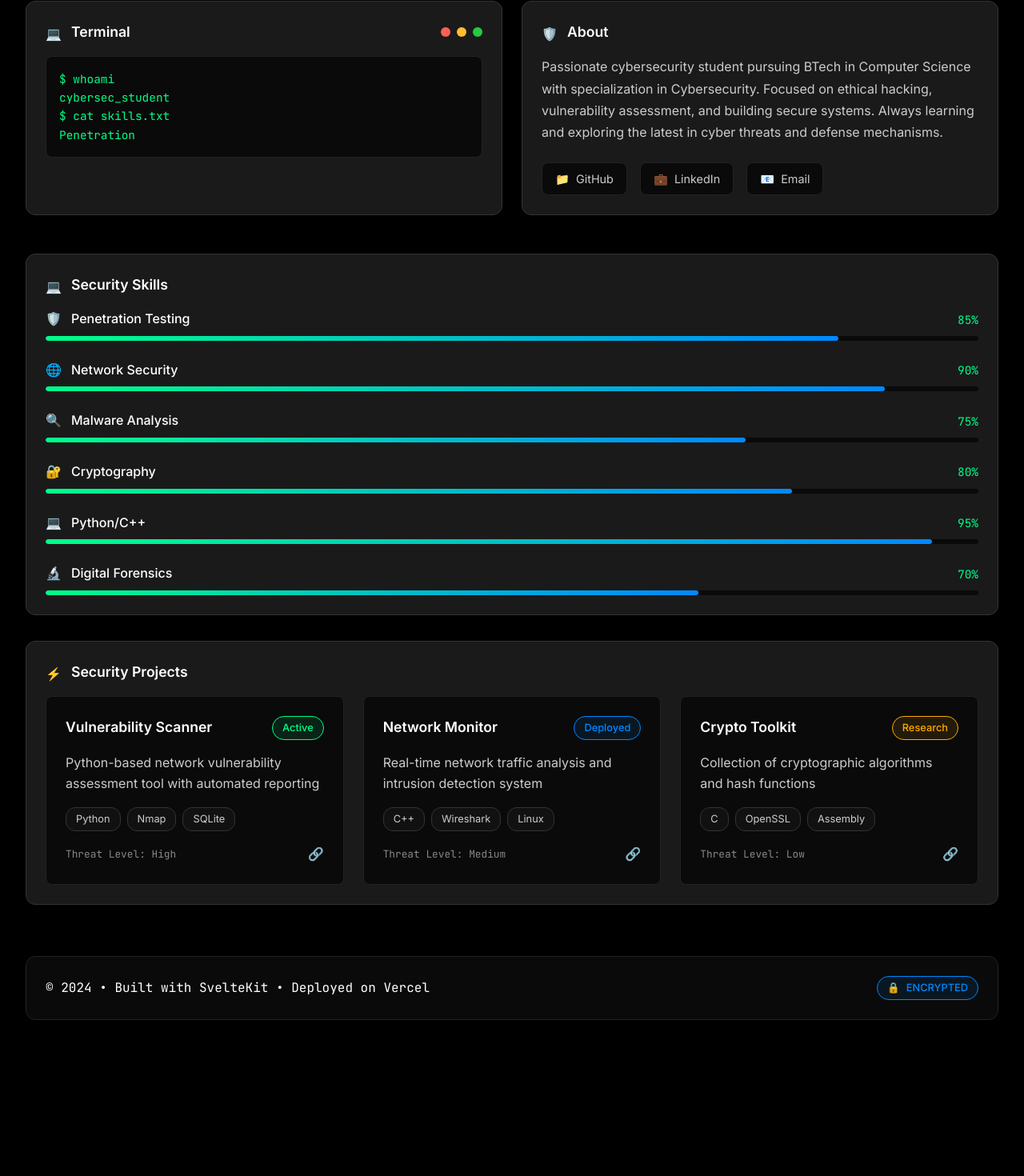
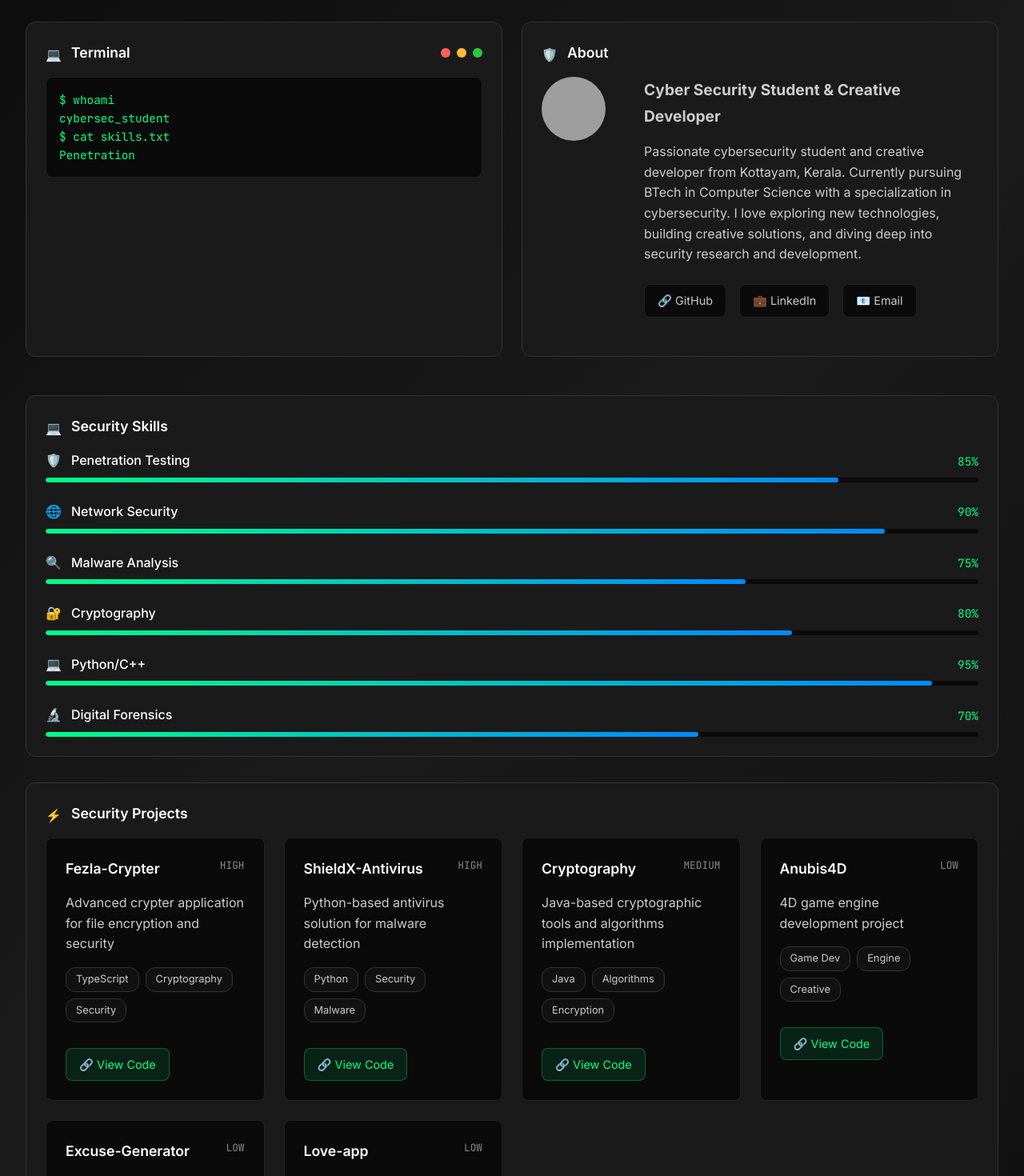
Before and after one commit to Mhmd-Aslam/Portfolio, a SvelteKit app: page / in a window 1280 px wide. Shown: the part 423-1893 px from the top of the page at 80% size. Before the commit the page ends 1730 px from the top, so only its background shows below. Built offline with nearby package versions, Linux system fonts and the light colour scheme; grey boxes are pictures that could not be loaded.

Commit message:
first design

```diff
--- a/src/app.css
+++ b/src/app.css
@@ -27,7 +27,7 @@
 
 body {
   font-family: 'Inter', sans-serif;
-  background: var(--bg-primary);
+  background: linear-gradient(135deg, #0a0a0a 0%, #1a1a1a 50%, #0f0f0f 100%);
   color: var(--text-primary);
   line-height: 1.6;
   overflow-x: hidden;
@@ -35,6 +35,78 @@
 
 .mono {
   font-family: 'JetBrains Mono', monospace;
+}
+
+.about-grid {
+  display: grid;
+  grid-template-columns: auto 1fr;
+  gap: 1.5rem;
+  align-items: start;
+}
+
+.about-avatar {
+  position: relative;
+  display: flex;
+  align-items: center;
+  justify-content: center;
+}
+
+.avatar-image {
+  width: 80px;
+  height: 80px;
+  border-radius: 50%;
+  border: 2px solid var(--accent-green);
+  object-fit: cover;
+}
+
+.avatar-placeholder {
+  width: 80px;
+  height: 80px;
+  border-radius: 50%;
+  background: rgba(0, 255, 136, 0.1);
+  border: 2px solid var(--accent-green);
+  display: flex;
+  align-items: center;
+  justify-content: center;
+  font-size: 2rem;
+}
+
+.about-info h3 {
+  margin: 0 0 1rem 0;
+  color: var(--accent-green);
+  font-size: 1.2rem;
+}
+
+.about-info p {
+  margin: 0 0 1.5rem 0;
+  line-height: 1.6;
+  color: var(--text-secondary);
+}
+
+.contact-links {
+  display: flex;
+  gap: 1rem;
+  flex-wrap: wrap;
+}
+
+.contact-link {
+  display: flex;
+  align-items: center;
+  gap: 0.5rem;
+  padding: 0.5rem 1rem;
+  background: rgba(0, 255, 136, 0.1);
+  border: 1px solid rgba(0, 255, 136, 0.3);
+  border-radius: 0.5rem;
+  color: var(--accent-green);
+  text-decoration: none;
+  transition: all 0.3s ease;
+  font-size: 0.9rem;
+}
+
+.contact-link:hover {
+  background: rgba(0, 255, 136, 0.2);
+  border-color: var(--accent-green);
+  transform: translateY(-2px);
 }
 
 /* Nothing UI inspired components */
@@ -215,13 +287,75 @@
 
 /* Responsive design */
 @media (max-width: 768px) {
+  .about-grid {
+    grid-template-columns: 1fr;
+    text-align: center;
+    gap: 1rem;
+  }
+
+  .contact-links {
+    justify-content: center;
+  }
+}
+
+.project-link {
+  display: inline-flex;
+  align-items: center;
+  gap: 0.5rem;
+  padding: 0.5rem 1rem;
+  background: rgba(0, 255, 136, 0.1);
+  border: 1px solid rgba(0, 255, 136, 0.3);
+  border-radius: 0.5rem;
+  color: var(--accent-green);
+  text-decoration: none;
+  transition: all 0.3s ease;
+  font-size: 0.9rem;
+  margin-top: 1rem;
+}
+
+.project-link:hover {
+  background: rgba(0, 255, 136, 0.2);
+  border-color: var(--accent-green);
+  transform: translateY(-2px);
+}
+
+@media (max-width: 768px) {
   .grid-2,
   .grid-3,
   .grid-4 {
     grid-template-columns: 1fr;
   }
 
+  .hero-stats {
+    flex-direction: column;
+    gap: 1rem;
+  }
+
+  .stat {
+    text-align: center;
+  }
+
+  .hero-title {
+    font-size: 2rem;
+  }
+
+  .hero-subtitle {
+    font-size: 1rem;
+  }
+
+  .hero-location {
+    font-size: 0.9rem;
+  }
+
   .widget {
     padding: 1rem;
   }
+
+  .project-card {
+    padding: 1rem;
+  }
+
+  .terminal-content {
+    font-size: 0.8rem;
+  }
 }
--- a/src/routes/+page.svelte
+++ b/src/routes/+page.svelte
@@ -57,25 +57,46 @@
 
   const projects = [
     {
-      title: 'Vulnerability Scanner',
-      description: 'Python-based network vulnerability assessment tool with automated reporting',
-      tech: ['Python', 'Nmap', 'SQLite'],
-      status: 'Active',
-      threat_level: 'High'
+      title: 'Fezla-Crypter',
+      description: 'Advanced crypter application for file encryption and security',
+      tech: ['TypeScript', 'Cryptography', 'Security'],
+      threat_level: 'HIGH',
+      link: 'https://github.com/Mhmd-Aslam/Fezla-Crypter'
     },
     {
-      title: 'Network Monitor',
-      description: 'Real-time network traffic analysis and intrusion detection system',
-      tech: ['C++', 'Wireshark', 'Linux'],
-      status: 'Deployed',
-      threat_level: 'Medium'
+      title: 'ShieldX-Antivirus',
+      description: 'Python-based antivirus solution for malware detection',
+      tech: ['Python', 'Security', 'Malware'],
+      threat_level: 'HIGH',
+      link: 'https://github.com/Mhmd-Aslam/ShieldX-Antivirus'
     },
     {
-      title: 'Crypto Toolkit',
-      description: 'Collection of cryptographic algorithms and hash functions',
-      tech: ['C', 'OpenSSL', 'Assembly'],
-      status: 'Research',
-      threat_level: 'Low'
+      title: 'Cryptography',
+      description: 'Java-based cryptographic tools and algorithms implementation',
+      tech: ['Java', 'Algorithms', 'Encryption'],
+      threat_level: 'MEDIUM',
+      link: 'https://github.com/Mhmd-Aslam/Cryptography'
+    },
+    {
+      title: 'Anubis4D',
+      description: '4D game engine development project',
+      tech: ['Game Dev', 'Engine', 'Creative'],
+      threat_level: 'LOW',
+      link: 'https://github.com/Mhmd-Aslam/Anubis4D'
+    },
+    {
+      title: 'Excuse-Generator',
+      description: 'Creative Python application for generating excuses',
+      tech: ['Python', 'Creative', 'Fun'],
+      threat_level: 'LOW',
+      link: 'https://github.com/Mhmd-Aslam/Excuse-Generator'
+    },
+    {
+      title: 'Love-app',
+      description: 'Python application with creative functionality',
+      tech: ['Python', 'Creative', 'App'],
+      threat_level: 'LOW',
+      link: 'https://github.com/Mhmd-Aslam/Love-app'
     }
   ];
 </script>
@@ -103,25 +124,29 @@
         </div>
 
         <h1 class="hero-title">
-          <span class="glitch" data-text="CYBERSEC_PORTFOLIO">CYBERSEC_PORTFOLIO</span>
+          <span class="glitch" data-text="MUHAMMAD ASLAM A">MUHAMMAD ASLAM A</span>
         </h1>
 
         <p class="hero-subtitle">
-          BTech Computer Science (Cybersecurity) • Penetration Tester • Security Researcher
+          Cyber Security Student • Creative Developer • BTech Computer Science
+        </p>
+
+        <p class="hero-location">
+          📍 Kottayam, Kerala, India
         </p>
 
         <div class="hero-stats">
           <div class="stat">
-            <div class="stat-value">3+</div>
-            <div class="stat-label">Years Learning</div>
+            <div class="stat-value">8</div>
+            <div class="stat-label">Public Repos</div>
           </div>
           <div class="stat">
-            <div class="stat-value">15+</div>
-            <div class="stat-label">Projects</div>
+            <div class="stat-value">4</div>
+            <div class="stat-label">Languages</div>
           </div>
           <div class="stat">
             <div class="stat-value">∞</div>
-            <div class="stat-label">Curiosity</div>
+            <div class="stat-label">Creativity</div>
           </div>
         </div>
       </div>
@@ -152,24 +177,35 @@
         <span class="widget-icon">🛡️</span>
         <span class="widget-title">About</span>
       </div>
-      <p class="widget-content">
-        Passionate cybersecurity student pursuing BTech in Computer Science with specialization in Cybersecurity.
-        Focused on ethical hacking, vulnerability assessment, and building secure systems.
-        Always learning and exploring the latest in cyber threats and defense mechanisms.
-      </p>
-      <div class="contact-links">
-        <a href="https://github.com" class="contact-link">
-          <span>📁</span>
-          GitHub
-        </a>
-        <a href="https://linkedin.com" class="contact-link">
-          <span>💼</span>
-          LinkedIn
-        </a>
-        <a href="mailto:contact@example.com" class="contact-link">
-          <span>📧</span>
-          Email
-        </a>
+      <div class="widget-content">
+        <div class="about-grid">
+          <div class="about-avatar">
+            <img src="https://avatars.githubusercontent.com/u/169330774?v=4" alt="Muhammad Aslam A" class="avatar-image" />
+            <div class="status-indicator online"></div>
+          </div>
+
+          <div class="about-info">
+            <h3>Cyber Security Student & Creative Developer</h3>
+            <p>
+              Passionate cybersecurity student and creative developer from Kottayam, Kerala.
+              Currently pursuing BTech in Computer Science with a specialization in cybersecurity.
+              I love exploring new technologies, building creative solutions, and diving deep into
+              security research and development.
+            </p>
+
+            <div class="contact-links">
+              <a href="https://github.com/Mhmd-Aslam" class="contact-link" target="_blank">
+                🔗 GitHub
+              </a>
+              <a href="https://linkedin.com/in/muhammad-aslam-a" class="contact-link" target="_blank">
+                💼 LinkedIn
+              </a>
+              <a href="mailto:mhmd.aslam.dev@gmail.com" class="contact-link">
+                📧 Email
+              </a>
+            </div>
+          </div>
+        </div>
       </div>
     </div>
   </div>
@@ -210,9 +246,7 @@
           <div class="project-card">
             <div class="project-header">
               <h3 class="project-title">{project.title}</h3>
-              <div class="project-status status-indicator {project.status.toLowerCase() === 'active' ? 'status-online' : project.status.toLowerCase() === 'deployed' ? 'status-secure' : 'status-warning'}">
-                {project.status}
-              </div>
+              <span class="threat-level {project.threat_level.toLowerCase()}">{project.threat_level}</span>
             </div>
             <p class="project-description">{project.description}</p>
             <div class="project-tech">
@@ -220,10 +254,7 @@
                 <span class="tech-tag">{tech}</span>
               {/each}
             </div>
-            <div class="project-footer">
-              <span class="threat-level">Threat Level: {project.threat_level}</span>
-              <span class="project-link">🔗</span>
-            </div>
+            <a href="{project.link}" target="_blank" class="project-link">🔗 View Code</a>
           </div>
         {/each}
       </div>
```
Also changed, not shown: 2 other files (tests, documents, lock files or other folders).
